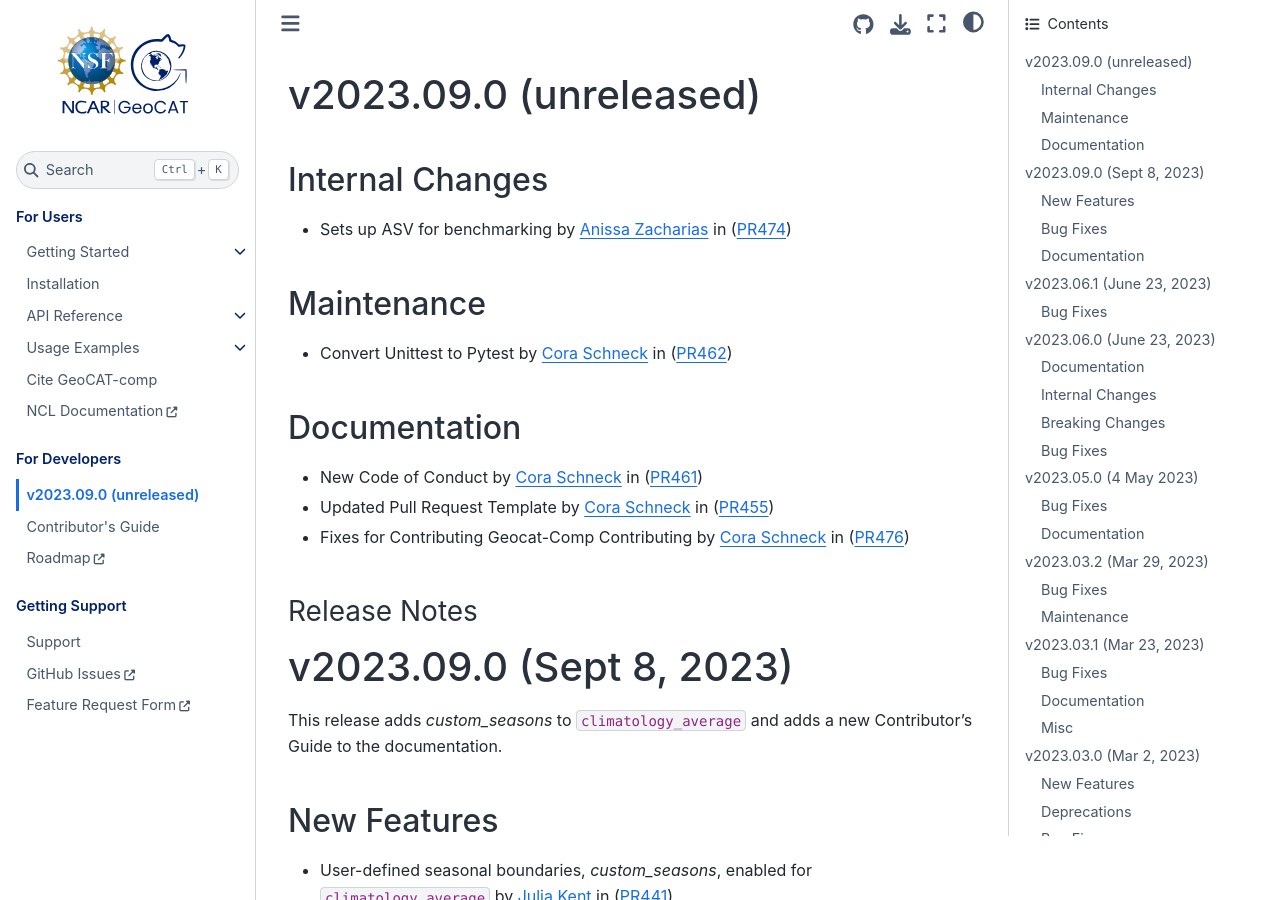
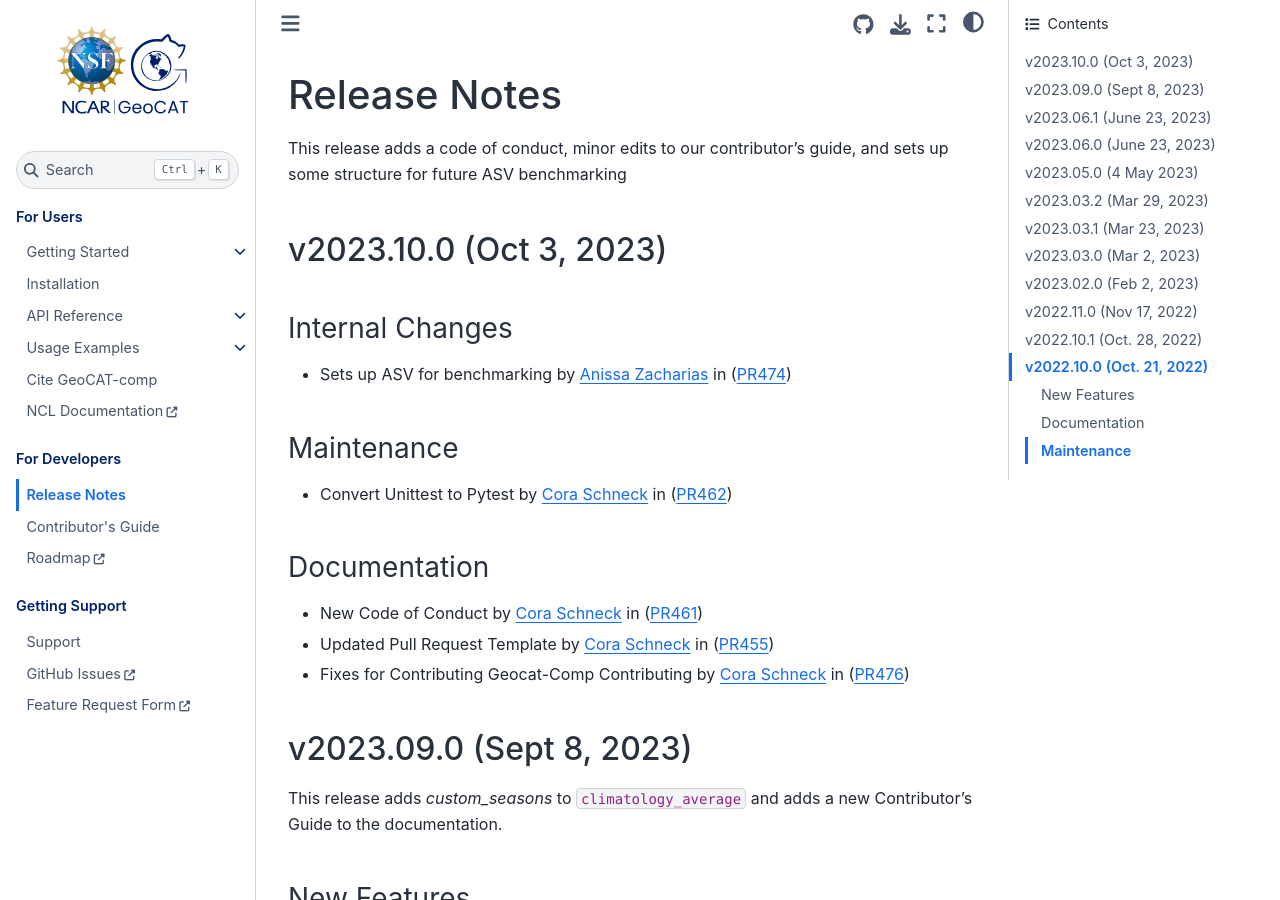
Before and after one commit to NCAR/geocat-comp, a Sphinx documentation site: the page built from docs/release-notes.rst, in a window 1280 px wide and 900 px high. Built offline with Sphinx 7.4.7 and the Sphinx Book theme 1.1.4, drawn with Linux system fonts in a browser that asks for light colours; the version number could not be read and is left out.

Commit message:
finalize release notes for v2023.10.0

```diff
--- a/docs/release-notes.rst
+++ b/docs/release-notes.rst
@@ -1,7 +1,13 @@
 .. currentmodule:: geocat.comp
 
 .. _release:
-v2023.09.0 (unreleased)
+
+Release Notes
+=============
+This release adds a code of conduct, minor edits to our contributor's guide, and
+sets up some structure for future ASV benchmarking
+
+v2023.10.0 (Oct 3, 2023)
 -----------------------
 
 Internal Changes
```
Also changed, not shown: other parts of docs/release-notes.rst (+0 -2 lines).
